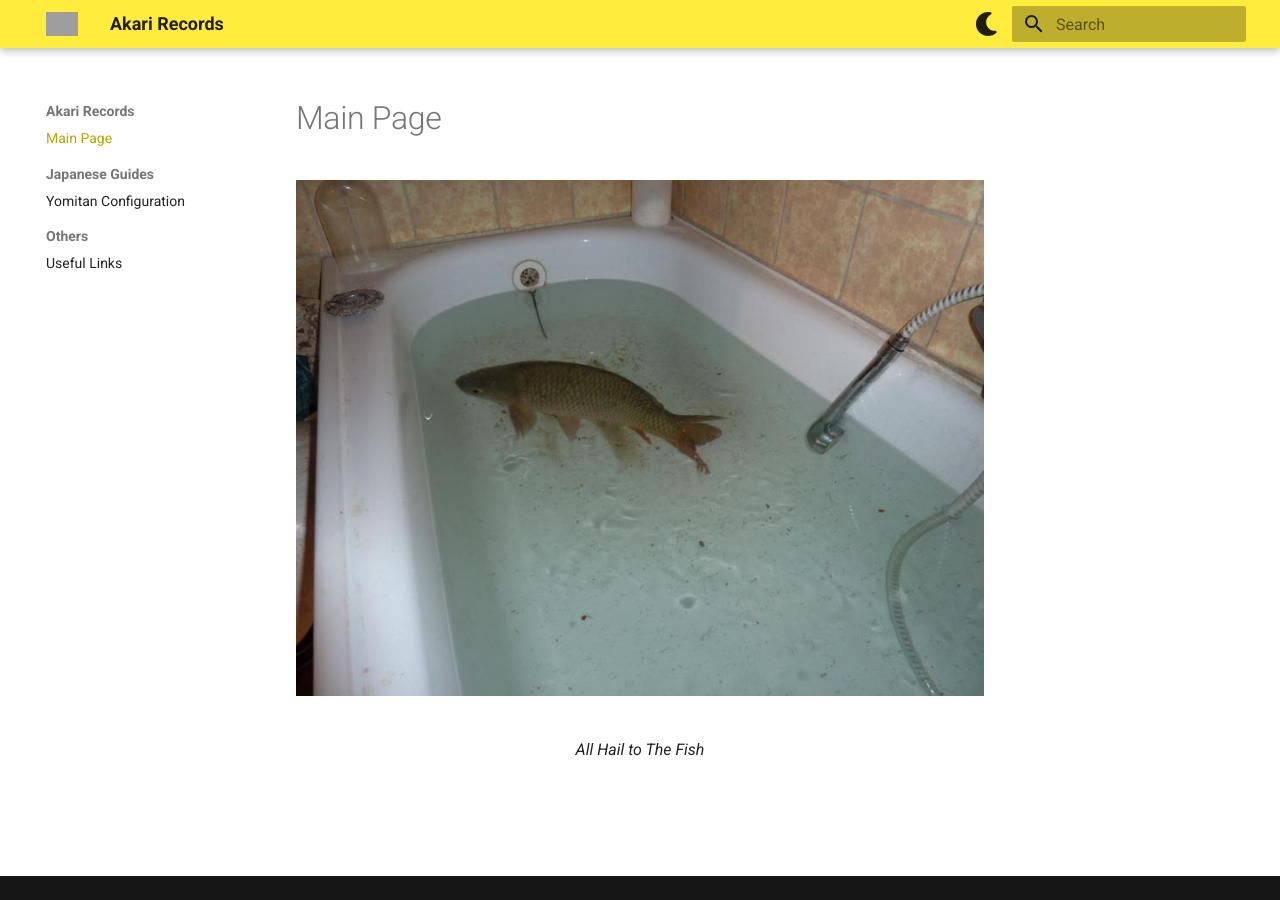
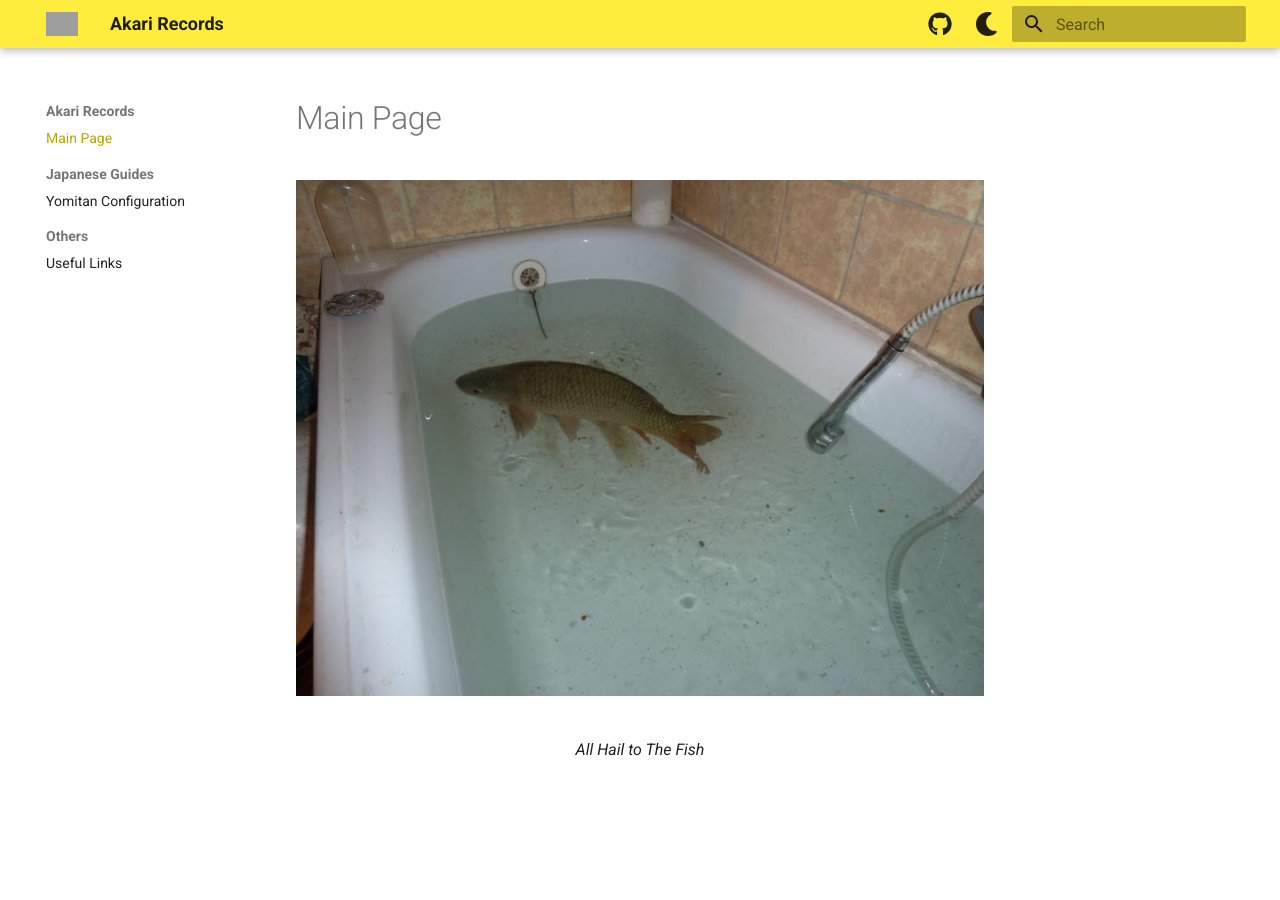
Before and after one commit to vladysor/Akari-Records, an MkDocs documentation site: the page built from docs/index.md, in a window 1280 px wide. Built offline with MkDocs 1.6.1 and Material for MkDocs 9.7.7, drawn with Linux system fonts in a browser that asks for light colours; grey boxes are pictures that could not be loaded.

Commit message:
github button

```diff
--- a/mkdocs.yml
+++ b/mkdocs.yml
@@ -14,6 +14,9 @@
 
 theme:
   name: material
+  custom_dir: overrides
+  logo: assets/logo.png
+  favicon: assets/favicon.png
 
   palette:
     - media: "(prefers-color-scheme: light)"
@@ -37,9 +40,6 @@
     #text: Roboto
     #text: Roboto Mono
 
-  logo: assets/logo.png
-  favicon: assets/favicon.png
-
   features:
     - navigation.instant
     - navigation.instant.progress
@@ -60,6 +60,3 @@
   - pymdownx.emoji:
       emoji_index: !!python/name:material.extensions.emoji.twemoji
       emoji_generator: !!python/name:material.extensions.emoji.to_svg
-
-extra:
-  generator: false
--- /dev/null
+++ b/overrides/partials/header.html
@@ -0,0 +1,129 @@
+<!--
+  Copyright (c) 2016-2025 Martin Donath <martin.donath@squidfunk.com>
+
+  Permission is hereby granted, free of charge, to any person obtaining a copy
+  of this software and associated documentation files (the "Software"), to
+  deal in the Software without restriction, including without limitation the
+  rights to use, copy, modify, merge, publish, distribute, sublicense, and/or
+  sell copies of the Software, and to permit persons to whom the Software is
+  furnished to do so, subject to the following conditions:
+
+  The above copyright notice and this permission notice shall be included in
+  all copies or substantial portions of the Software.
+
+  THE SOFTWARE IS PROVIDED "AS IS", WITHOUT WARRANTY OF ANY KIND, EXPRESS OR
+  IMPLIED, INCLUDING BUT NOT LIMITED TO THE WARRANTIES OF MERCHANTABILITY,
+  FITNESS FOR A PARTICULAR PURPOSE AND NON-INFRINGEMENT. IN NO EVENT SHALL THE
+  AUTHORS OR COPYRIGHT HOLDERS BE LIABLE FOR ANY CLAIM, DAMAGES OR OTHER
+  LIABILITY, WHETHER IN AN ACTION OF CONTRACT, TORT OR OTHERWISE, ARISING
+  FROM, OUT OF OR IN CONNECTION WITH THE SOFTWARE OR THE USE OR OTHER DEALINGS
+  IN THE SOFTWARE.
+-->
+
+<!-- Determine classes -->
+{% set class = "md-header" %}
+{% if "navigation.tabs.sticky" in features %}
+  {% set class = class ~ " md-header--shadow md-header--lifted" %}
+{% elif "navigation.tabs" not in features %}
+  {% set class = class ~ " md-header--shadow" %}
+{% endif %}
+
+<!-- Header -->
+<header class="{{ class }}" data-md-component="header">
+  <nav
+    class="md-header__inner md-grid"
+    aria-label="{{ lang.t('header') }}"
+  >
+
+    <!-- Link to home -->
+    <a
+      href="{{ config.extra.homepage | d(nav.homepage.url, true) | url }}"
+      title="{{ config.site_name | e }}"
+      class="md-header__button md-logo"
+      aria-label="{{ config.site_name }}"
+      data-md-component="logo"
+    >
+      {% include "partials/logo.html" %}
+    </a>
+
+    <!-- Button to open drawer -->
+    <label class="md-header__button md-icon" for="__drawer">
+      {% set icon = config.theme.icon.menu or "material/menu" %}
+      {% include ".icons/" ~ icon ~ ".svg" %}
+    </label>
+
+    <!-- Header title -->
+    <div class="md-header__title" data-md-component="header-title">
+      <div class="md-header__ellipsis">
+        <div class="md-header__topic">
+          <span class="md-ellipsis">
+            {{ config.site_name }}
+          </span>
+        </div>
+        <div class="md-header__topic" data-md-component="header-topic">
+          <span class="md-ellipsis">
+            {% if page.meta and page.meta.title %}
+              {{ page.meta.title }}
+            {% else %}
+              {{ page.title }}
+            {% endif %}
+          </span>
+        </div>
+      </div>
+    </div>
+
+    <!-- GitHub Button -->
+    <label class="md-header__button md-icon">
+        <a href="https://github.com/vladysor/Akari-Records">
+            {% include ".icons/fontawesome/brands/github.svg" %}
+        </a>
+    </label>
+
+    <!-- Color palette toggle -->
+    {% if config.theme.palette %}
+      {% if not config.theme.palette is mapping %}
+        {% include "partials/palette.html" %}
+      {% endif %}
+    {% endif %}
+
+    <!-- User preference: color palette -->
+    {% if not config.theme.palette is mapping %}
+      {% include "partials/javascripts/palette.html" %}
+    {% endif %}
+
+    <!-- Site language selector -->
+    {% if config.extra.alternate %}
+      {% include "partials/alternate.html" %}
+    {% endif %}
+
+    <!-- Button to open search modal -->
+    {% if "material/search" in config.plugins %}
+      {% set search = config.plugins["material/search"] | attr("config") %}
+
+      <!-- Check if search is actually enabled - see https://t.ly/DT_0V -->
+      {% if search.enabled %}
+        <label class="md-header__button md-icon" for="__search">
+          {% set icon = config.theme.icon.search or "material/magnify" %}
+          {% include ".icons/" ~ icon ~ ".svg" %}
+        </label>
+
+        <!-- Search interface -->
+        {% include "partials/search.html" %}
+      {% endif %}
+    {% endif %}
+
+    <!-- Repository information -->
+    {% if config.repo_url %}
+      <div class="md-header__source">
+        {% include "partials/source.html" %}
+      </div>
+    {% endif %}
+  </nav>
+
+  <!-- Navigation tabs (sticky) -->
+  {% if "navigation.tabs.sticky" in features %}
+    {% if "navigation.tabs" in features %}
+      {% include "partials/tabs.html" %}
+    {% endif %}
+  {% endif %}
+</header>
```
Also changed, not shown: overrides/partials/footer.html (added).
